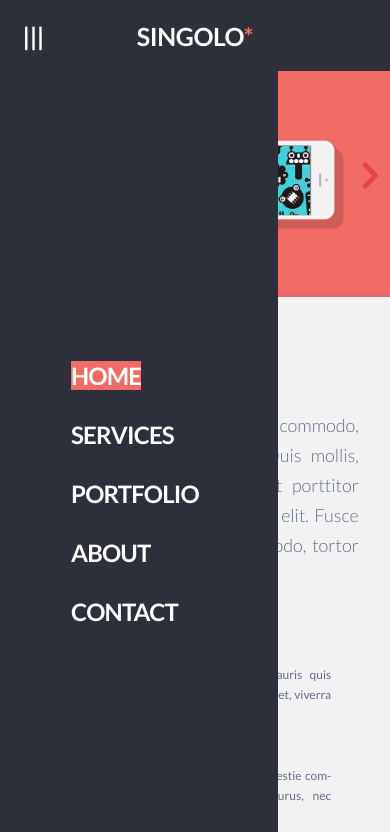
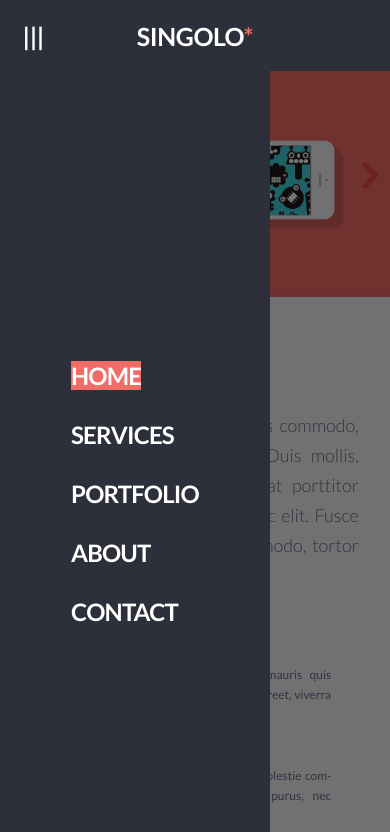
Before and after one commit to frisko-sposad/singolo, a plain HTML site: page index.html in a window 390 px wide. Both pictures are taken after a click on the element "|||". Shown: the top 832 px of the page. Drawn offline with Linux system fonts and the light colour scheme.

Commit message:
docs: background gamburger

```diff
--- a/slyle.css
+++ b/slyle.css
@@ -1100,12 +1100,13 @@ textarea::placeholder, input::placeholder {
   .mobil-nav {
 		display: none;
     position: relative;
-    background: #2D303A;
+    background: #0008;
     top: 71px;
     left: 0;
     position: absolute;
-    width: 278px;
-    height: 100vh;
+    width: 100%;
+		height: 100vh;
+
 	}
 
 	.mobil-nav-on {
@@ -1115,7 +1116,9 @@ textarea::placeholder, input::placeholder {
   .mobil-nav__list {
     display: flex;
     flex-direction: column;
-    justify-content: center;
+		justify-content: center;
+		background: #2D303A;
+
   }
 
   .header__wrapper {
```
